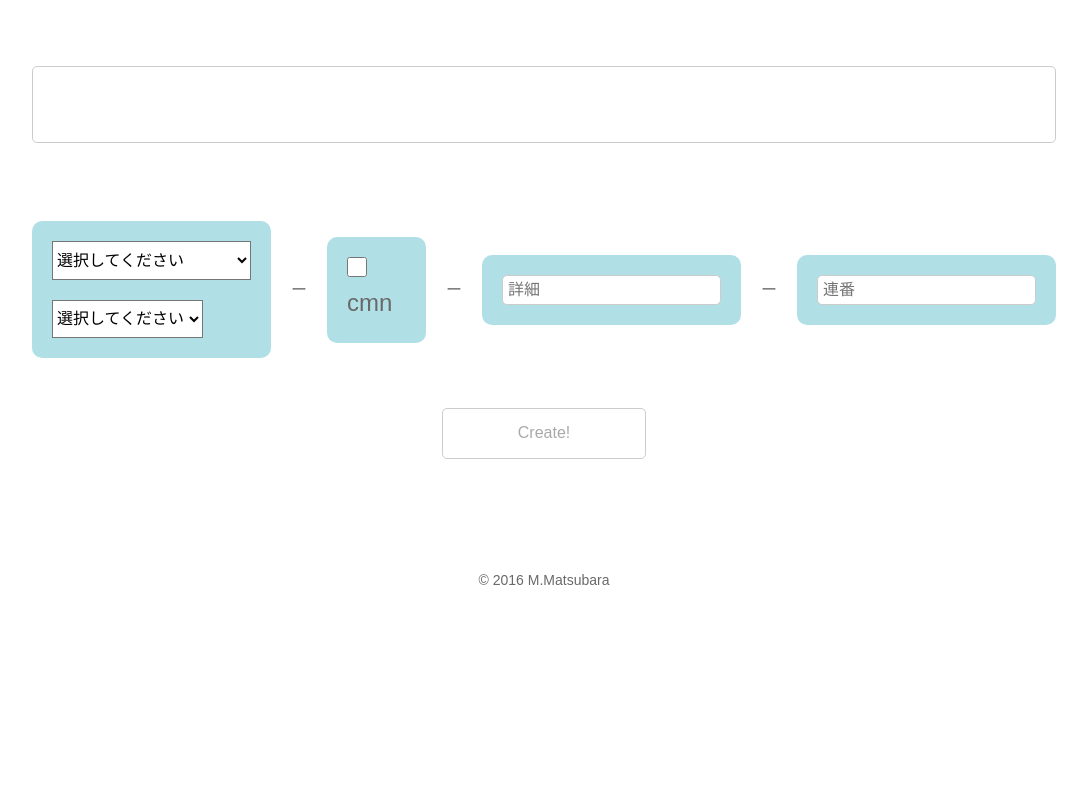
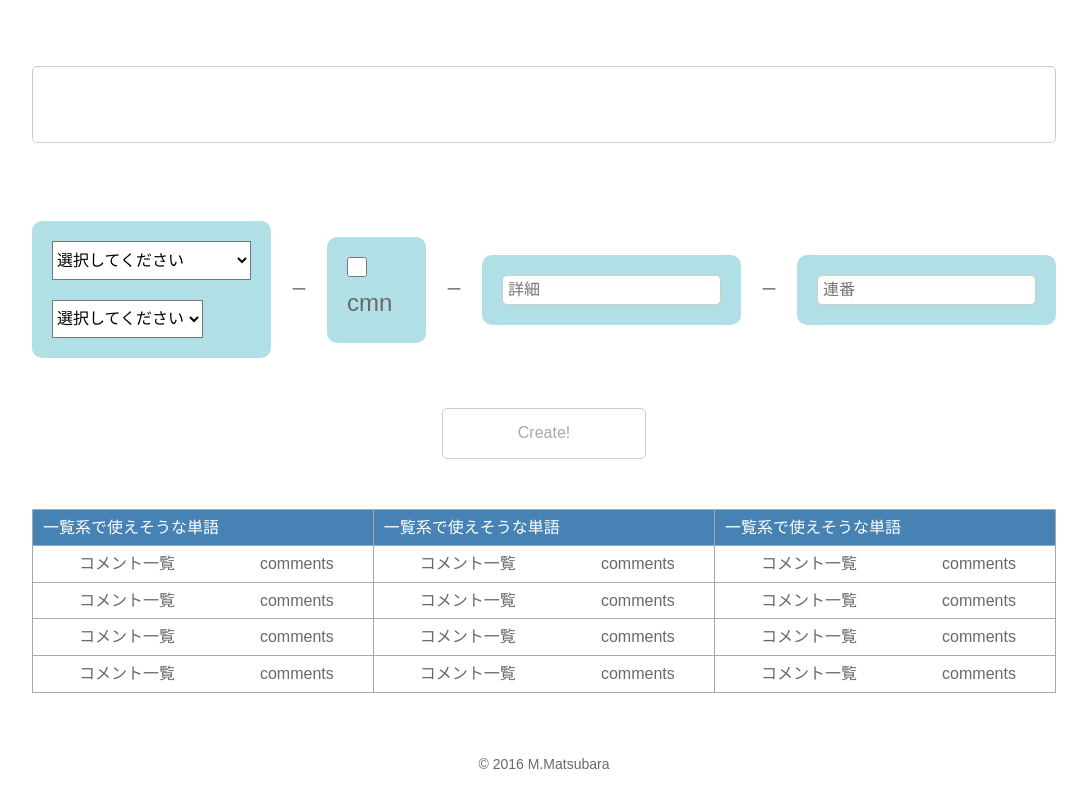
Before and after one commit to niico-mm/classcreator, a website: page index.html in a window 1280 px wide. Shown: the part 105-900 px from the top of the page, without its empty margins (96-1183 px from the left). Before the commit the page ends 800 px from the top, so only its background shows below. Drawn offline with Linux system fonts and the light colour scheme.

Commit message:
・慣例table追加

```diff
--- a/index.html
+++ b/index.html
@@ -65,6 +65,80 @@
       </div>
     </div>
     <input id="js-trigger" type="button" class="form-button" name="" value="Create!">
+
+    <section>
+      <div class="box-flex-usage">
+        <div>
+          <table class="table-usage">
+            <tr>
+              <th colspan="2">一覧系で使えそうな単語</th>
+            </tr>
+            <tr>
+              <td>コメント一覧</td>
+              <td>comments</td>
+            </tr>
+            <tr>
+              <td>コメント一覧</td>
+              <td>comments</td>
+            </tr>
+            <tr>
+              <td>コメント一覧</td>
+              <td>comments</td>
+            </tr>
+            <tr>
+              <td>コメント一覧</td>
+              <td>comments</td>
+            </tr>
+          </table>
+        </div>
+        <div>
+          <table class="table-usage">
+            <tr>
+              <th colspan="2">一覧系で使えそうな単語</th>
+            </tr>
+            <tr>
+              <td>コメント一覧</td>
+              <td>comments</td>
+            </tr>
+            <tr>
+              <td>コメント一覧</td>
+              <td>comments</td>
+            </tr>
+            <tr>
+              <td>コメント一覧</td>
+              <td>comments</td>
+            </tr>
+            <tr>
+              <td>コメント一覧</td>
+              <td>comments</td>
+            </tr>
+          </table>
+        </div>
+        <div>
+          <table class="table-usage">
+            <tr>
+              <th colspan="2">一覧系で使えそうな単語</th>
+            </tr>
+            <tr>
+              <td>コメント一覧</td>
+              <td>comments</td>
+            </tr>
+            <tr>
+              <td>コメント一覧</td>
+              <td>comments</td>
+            </tr>
+            <tr>
+              <td>コメント一覧</td>
+              <td>comments</td>
+            </tr>
+            <tr>
+              <td>コメント一覧</td>
+              <td>comments</td>
+            </tr>
+          </table>
+        </div>
+      </div>
+    </section>
   </article>
   <footer class="footer">
     <p class="footer-copyright">&copy; 2016 M.Matsubara</p>
--- a/sass/style.scss
+++ b/sass/style.scss
@@ -104,3 +104,28 @@ input[type="checkbox"] {
   font-size: 1.6rem;
   color: crimson;
 }
+
+.box-flex-usage {
+  display: flex;
+  justify-content: space-between;
+  align-items: center;
+  > div {
+    width: 100%;
+    border-right: 1px solid darkgray;
+    &:first-child {
+      border-left: 1px solid darkgray;
+    }
+  }
+}
+.table-usage {
+  width: 100%;
+  th,td {
+    padding: 5px 10px;
+    border-top: 1px solid darkgray;
+    border-bottom: 1px solid darkgray;
+  }
+  th {
+    background-color: steelblue;
+    color: white;
+  }
+}
```
Also changed, not shown: css/style.css.
